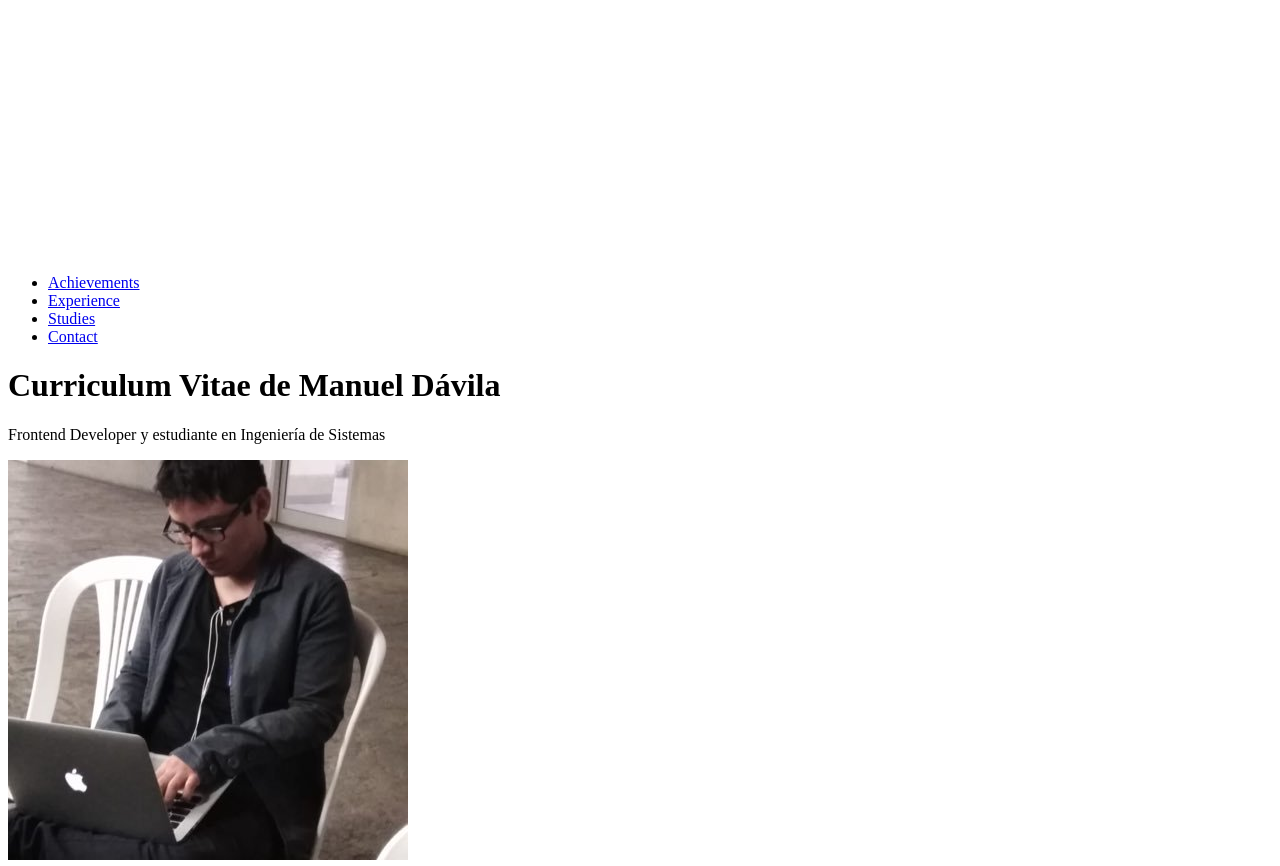
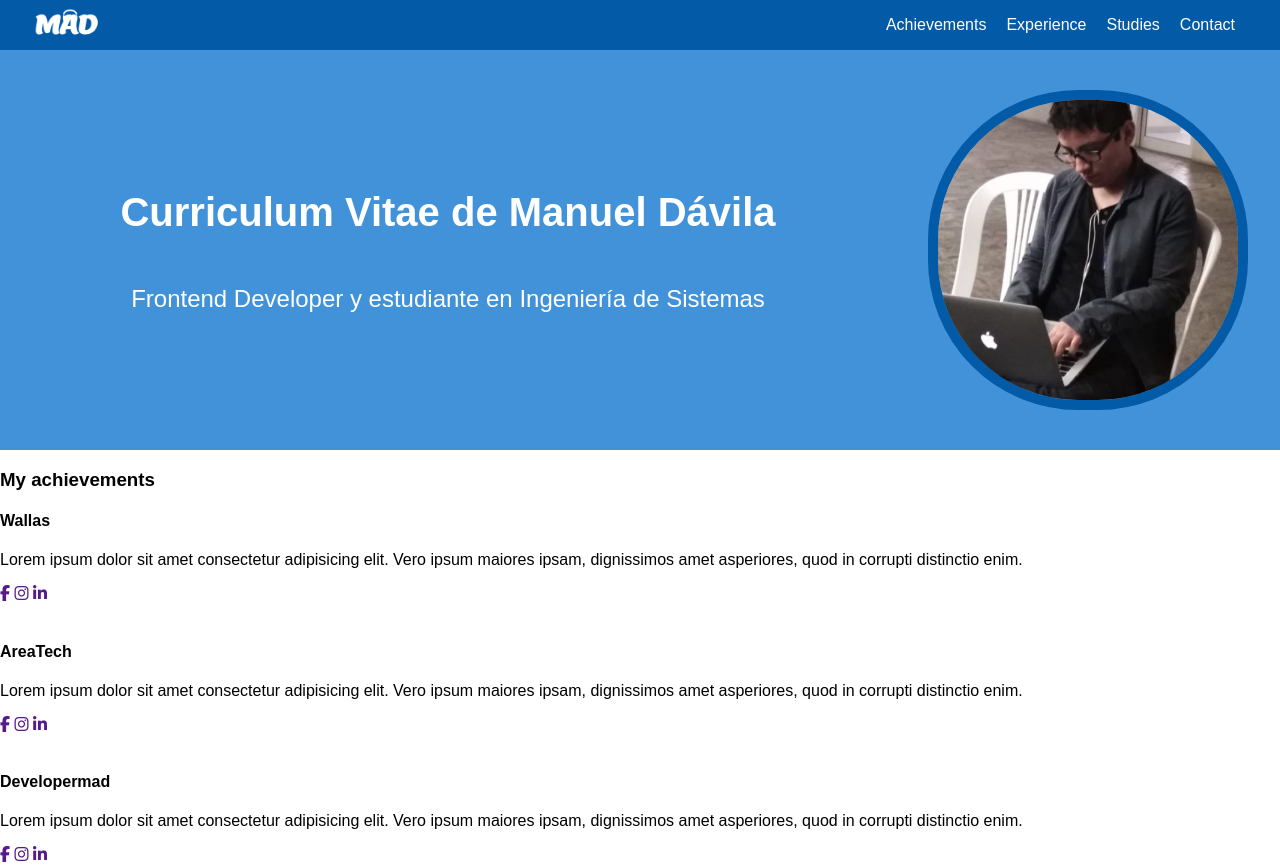
Before and after one commit to DavilaManuel/curriculum-vitae, a plain HTML site: page index.html in a window 1280 px wide. Shown: the top 866 px of the page. Drawn offline with Linux system fonts and the light colour scheme.

Commit message:
Agregando estilos a mi header del main

```diff
--- a/index.html
+++ b/index.html
@@ -23,7 +23,7 @@
     <!--Menu-->
     <header class="menu">
         <div class="container-primary">
-            <img src="assets/logo.png" alt="">
+            <img class="img-menu" src="assets/logo.png" alt="">
         </div>
         <!--Nav-->
         <nav>
@@ -40,17 +40,19 @@
     <main>
         <!--Presentation-->
         <header>
-            <div class="container">
+            <div class="container-left">
                 <h1>Curriculum Vitae de Manuel Dávila</h1>
                 <p>Frontend Developer y estudiante en Ingeniería de Sistemas</p>
             </div>
+            <div class="container-right">
                 <img src="assets/perfil.jpg" alt="">
+            </div>
         </header>
 
         <!--Achievements-->
         <section id="achievements">
             <h3>My achievements</h3>
-            <!--Wallas section-->
+            <!--Wallas container-->
             <div class="container" >
                 <div class="left">
                     <h4>Wallas</h4>
@@ -65,7 +67,7 @@
                     <img src="" alt="">
                 </div>
             </div>
-            <!--Areatech section-->
+            <!--Areatech container-->
             <div class="container">
                 <div class="left">
                     <h4>AreaTech</h4>
@@ -80,7 +82,7 @@
                     <img src="" alt="">
                 </div>
             </div>
-            <!--Developermad section-->
+            <!--Developermad container-->
             <div class="container">
                 <div class="left">
                     <h4>Developermad</h4>
@@ -98,20 +100,25 @@
         </section>
 
         <!--Experience-->
+        <section>
             <div class="container" id="experience">
 
             </div>
+        </section>
 
         <!--Studies-->
+        <section>
             <div class="container" id="studies">
 
             </div>
-
+        </section>
 
         <!--Contact me-->
+        <section>
             <div class="container" id="contact">
 
             </div>
+        </section>
     </main>
 
     <!--Footer-->
--- a/style.css
+++ b/style.css
@@ -0,0 +1,91 @@
+body {
+    padding: 0;
+    margin: 0;
+    font-family: Arial, Helvetica, sans-serif;
+}
+
+/* Paleta de colores
+#035AA6 Azul oscuro
+#4192D9 Celeste oscuro
+#026873 Verde oscuro
+#038C8C Verde medio claro
+#03A696 Verde claro color Vue xd*/
+
+/* Menu section */
+
+.menu {
+    background-color: #035AA6;
+    display: flex;
+    justify-content: space-between;
+    height: 50px;
+}
+
+.img-menu {
+    margin-left: 25px;
+    height: 100%;
+}
+
+.menu ul {
+    display: flex;
+    margin-right: 25px;
+}
+
+.menu ul li {
+    list-style: none;
+    margin-right: 20px;
+}
+
+.menu ul li a {
+    text-decoration: none;
+    color: #fff;
+}
+
+/* Main - Presentation */
+
+main header {
+    height: 400px;
+    display: flex;
+    justify-content: space-around;
+    align-items: center;
+    background-color: #4192D9;
+}
+
+main header .container-left, .container-right {
+    align-items: center;
+    color: white;
+    justify-content: center;
+    height: 100%;
+    display: flex;
+    flex-direction: column;
+}
+
+main header .container-left {
+    width: 70%;
+}
+
+main header .container-right {
+    width: 30%;
+}
+
+h1 {
+    font-size: 2.5em;
+}
+
+header .container-left p {
+    font-size: 1.5em;
+}
+
+main header img {
+    width: 300px;
+    height: 300px;
+    border-radius: 150px;
+    border: 10px solid #035AA6;
+}
+
+/* Main - Achievements */
+
+/* Main - Experience */
+
+/* Main - Contact */
+
+/* Footer */
```
Lines whose indentation alone changed are shown as unchanged.
